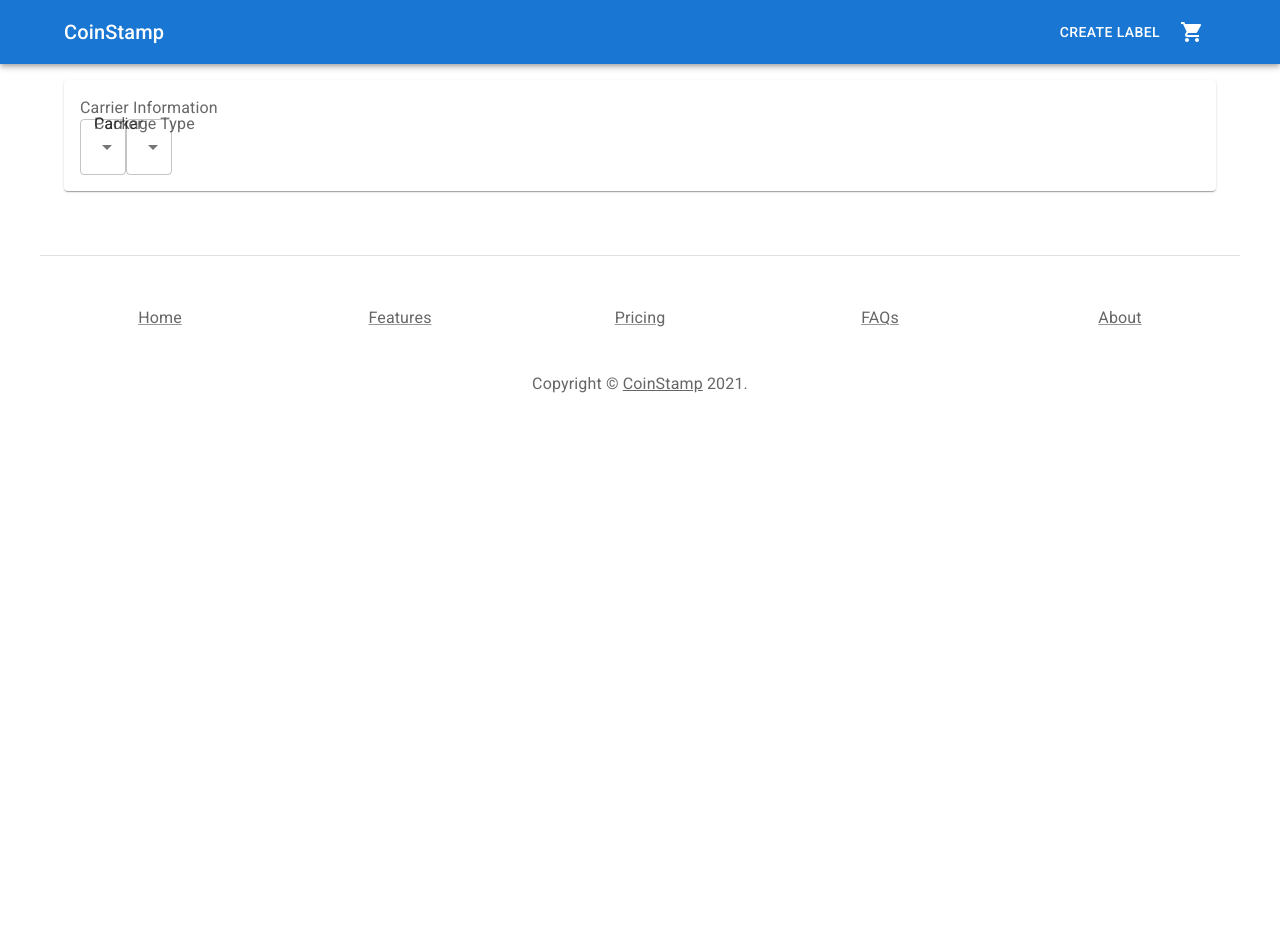
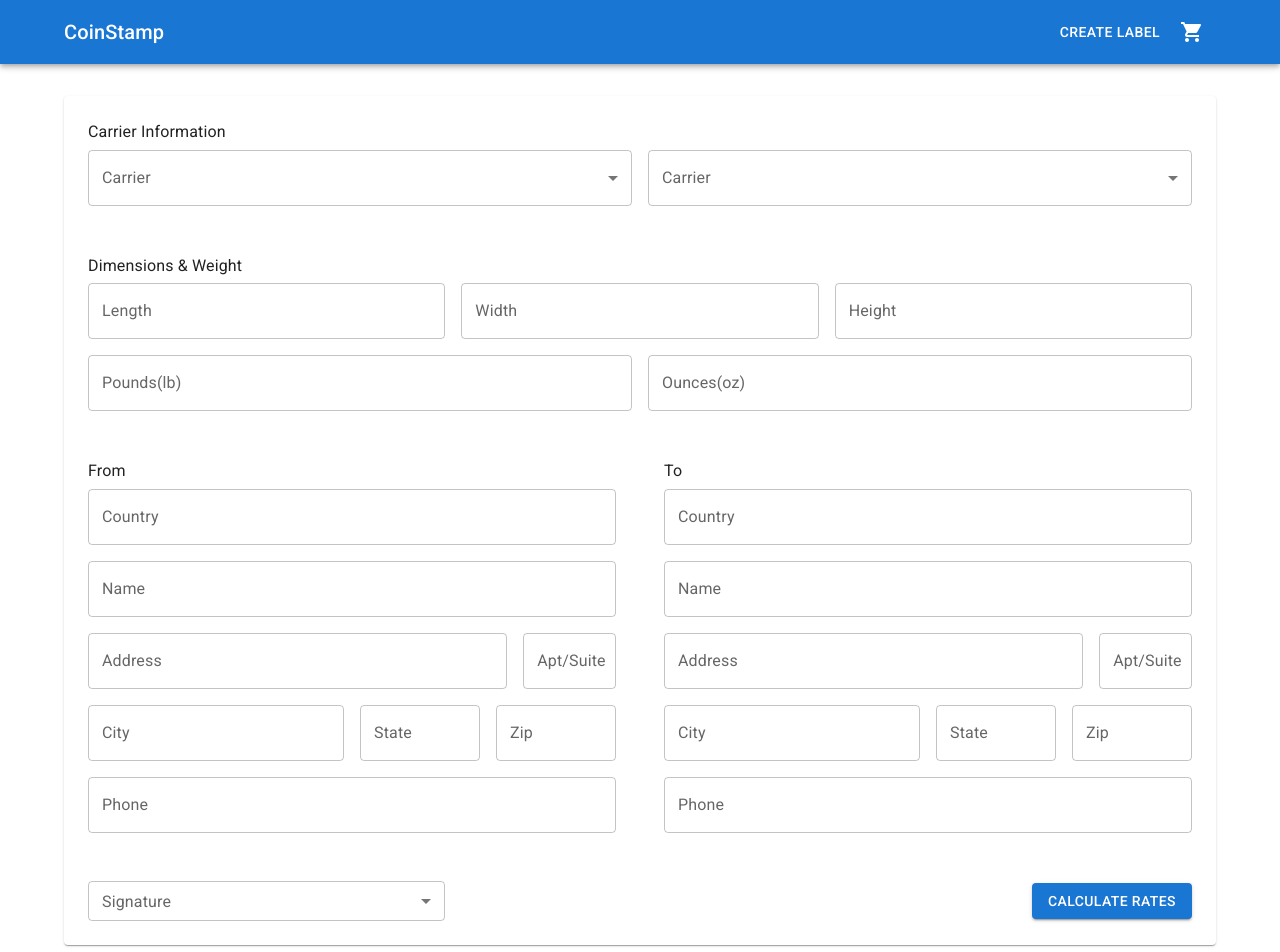
Before and after one commit to xilaluna/coinstamp, a React (Create React App) app in the folder client/: page /create in a window 1280 px wide. Shown: the top 952 px of the page. Before the commit the page ends 800 px from the top, so only its background shows below. Built offline with nearby package versions, Linux system fonts and the light colour scheme.

Commit message:
[upd] stable looking form

```diff
--- a/client/src/components/Form/Form.jsx
+++ b/client/src/components/Form/Form.jsx
@@ -1,25 +1,33 @@
 import React from "react"
 
 import Paper from "@mui/material/Paper"
-import FormControl from "@mui/material/FormControl"
-import InputLabel from "@mui/material/InputLabel"
-import MenuItem from "@mui/material/MenuItem"
-import Select from "@mui/material/Select"
 import Grid from "@mui/material/Grid"
-import Button from "@mui/material/Button"
 import Box from "@mui/material/Box"
 
 import CarrierForm from "./Forms/CarrierForm"
 import MetricsForm from "./Forms/MetricsForm"
-import AddressForm from "./Forms/Address"
+import AddressForm from "./Forms/AddressForm"
+import SubmitForm from "./Forms/SubmitForm"
 
 const Form = () => {
   return (
-    <Paper sx={{ p: 2, my: 2 }}>
+    <Paper sx={{ p: 3, my: 4 }}>
       <Box component="form" action="/stamp">
-        <Grid container spacing={2}>
+        <Grid container spacing={6}>
           <Grid item xs={12}>
             <CarrierForm />
+          </Grid>
+          <Grid item xs={12}>
+            <MetricsForm />
+          </Grid>
+          <Grid item xs={6}>
+            <AddressForm header={"From"} />
+          </Grid>
+          <Grid item xs={6}>
+            <AddressForm header={"To"} />
+          </Grid>
+          <Grid item xs={12}>
+            <SubmitForm />
           </Grid>
         </Grid>
       </Box>
--- a/client/src/components/Form/Forms/Address.jsx
+++ /dev/null
@@ -1,61 +0,0 @@
-import React from "react"
-import { Grid, FormControl, OutlinedInput, InputLabel } from "@mui/material"
-
-const FromForm = () => {
-  return (
-    <>
-      <Grid container spacing={2}>
-        <Grid item xs={12}>
-          <FormControl fullWidth>
-            <InputLabel htmlFor="name-input">Name</InputLabel>
-            <OutlinedInput id="name-input" label="Name" />
-          </FormControl>
-        </Grid>
-        <Grid item xs={6}>
-          <FormControl fullWidth>
-            <InputLabel htmlFor="address-input">Address</InputLabel>
-            <OutlinedInput id="address-input" label="Address" />
-          </FormControl>
-        </Grid>
-        <Grid item xs={6}>
-          <FormControl fullWidth>
-            <InputLabel htmlFor="second-address-input">Apt/Suite</InputLabel>
-            <OutlinedInput id="second-address-input" label="Apt/Suite" />
-          </FormControl>
-        </Grid>
-        <Grid item xs={4}>
-          <FormControl fullWidth>
-            <InputLabel htmlFor="city-input">City</InputLabel>
-            <OutlinedInput id="city-input" label="City" />
-          </FormControl>
-        </Grid>
-        <Grid item xs={4}>
-          <FormControl fullWidth>
-            <InputLabel htmlFor="state-input">State</InputLabel>
-            <OutlinedInput id="state-input" label="State" />
-          </FormControl>
-        </Grid>
-        <Grid item xs={4}>
-          <FormControl fullWidth>
-            <InputLabel htmlFor="zip-input">Zip</InputLabel>
-            <OutlinedInput id="zip-input" label="Zip" />
-          </FormControl>
-        </Grid>
-        <Grid item xs={12}>
-          <FormControl fullWidth>
-            <InputLabel htmlFor="country-input">Country</InputLabel>
-            <OutlinedInput id="country-input" label="Country" />
-          </FormControl>
-        </Grid>
-        <Grid item xs={12}>
-          <FormControl fullWidth>
-            <InputLabel htmlFor="phone-input">Phone</InputLabel>
-            <OutlinedInput id="phone-input" label="Phone" />
-          </FormControl>
-        </Grid>
-      </Grid>
-    </>
-  )
-}
-
-export default FromForm
--- /dev/null
+++ b/client/src/components/Form/Forms/AddressForm.jsx
@@ -0,0 +1,41 @@
+import React from "react"
+import Grid from "@mui/material/Grid"
+import TextField from "@mui/material/TextField"
+import Typography from "@mui/material/Typography"
+
+const AddressForm = (props) => {
+  const { header } = props
+  return (
+    <React.Fragment>
+      <Typography gutterBottom>{header}</Typography>
+      <Grid container spacing={2} columns={20}>
+        <Grid item md={20}>
+          <TextField fullWidth id="country" label="Country" variant="outlined" />
+        </Grid>
+        <Grid item md={20}>
+          <TextField fullWidth id="name" label="Name" variant="outlined" />
+        </Grid>
+        <Grid item md={16}>
+          <TextField fullWidth id="street1" label="Address" variant="outlined" />
+        </Grid>
+        <Grid item md={4}>
+          <TextField fullWidth id="street2" label="Apt/Suite" variant="outlined" />
+        </Grid>
+        <Grid item md={10}>
+          <TextField fullWidth id="city" label="City" variant="outlined" />
+        </Grid>
+        <Grid item md={5}>
+          <TextField fullWidth id="state" label="State" variant="outlined" />
+        </Grid>
+        <Grid item md={5}>
+          <TextField fullWidth id="zip" label="Zip" variant="outlined" />
+        </Grid>
+        <Grid item md={20}>
+          <TextField fullWidth id="phone" label="Phone" variant="outlined" />
+        </Grid>
+      </Grid>
+    </React.Fragment>
+  )
+}
+
+export default AddressForm
--- a/client/src/components/Form/Forms/CarrierForm.jsx
+++ b/client/src/components/Form/Forms/CarrierForm.jsx
@@ -1,49 +1,55 @@
 import React from "react"
+import Grid from "@mui/material/Grid"
 import FormControl from "@mui/material/FormControl"
-import FormGroup from "@mui/material/FormGroup"
-import FormLabel from "@mui/material/FormLabel"
-
-import { InputLabel, Grid, Select, MenuItem, TextField } from "@mui/material"
+import InputLabel from "@mui/material/InputLabel"
+import Select from "@mui/material/Select"
+import MenuItem from "@mui/material/MenuItem"
+import Typography from "@mui/material/Typography"
 
 const CarrierForm = () => {
   const [carrier, setCarrier] = React.useState("")
 
-  const handleChange = (event) => {
+  const handleCarrierChange = (event) => {
     setCarrier(event.target.value)
   }
 
   return (
     <React.Fragment>
-      <FormControl>
-        <FormLabel component="legend">Carrier Information</FormLabel>
-        <FormGroup row>
-          <InputLabel id="carrier-label">Carrier</InputLabel>
+      <Typography gutterBottom>Carrier Information</Typography>
+      <Grid container spacing={2}>
+        <Grid item md={6}>
+          <FormControl fullWidth>
+            <InputLabel id="carrier-select-label">Carrier</InputLabel>
             <Select
-            labelId="carrier-label"
+              labelId="carrier-select-label"
               id="carrier-select"
               value={carrier}
               label="Carrier"
-            onChange={handleChange}
-            autoWidth
+              onChange={handleCarrierChange}
             >
               <MenuItem value={10}>Ten</MenuItem>
               <MenuItem value={20}>Twenty</MenuItem>
               <MenuItem value={30}>Thirty</MenuItem>
             </Select>
-          <InputLabel id="package-type-label">Package Type</InputLabel>
+          </FormControl>
+        </Grid>
+        <Grid item md={6}>
+          <FormControl fullWidth>
+            <InputLabel id="carrier-select-label">Carrier</InputLabel>
             <Select
-            labelId="package-type-label"
-            id="package-type"
+              labelId="carrier-select-label"
+              id="carrier-select"
               value={carrier}
-            label="Package Type"
-            onChange={handleChange}
+              label="Carrier"
+              onChange={handleCarrierChange}
             >
               <MenuItem value={10}>Ten</MenuItem>
               <MenuItem value={20}>Twenty</MenuItem>
               <MenuItem value={30}>Thirty</MenuItem>
             </Select>
-        </FormGroup>
           </FormControl>
+        </Grid>
+      </Grid>
     </React.Fragment>
   )
 }
--- a/client/src/components/Form/Forms/MetricsForm.jsx
+++ b/client/src/components/Form/Forms/MetricsForm.jsx
@@ -1,49 +1,31 @@
 import React from "react"
-import { InputLabel, Grid, FormControl, OutlinedInput, InputAdornment } from "@mui/material"
+import Grid from "@mui/material/Grid"
+import TextField from "@mui/material/TextField"
+import Typography from "@mui/material/Typography"
 
-const AddressForm = () => {
+const MetricsForm = () => {
   return (
-    <>
-      <Grid item xs={4}>
-        <FormControl fullWidth>
-          <InputLabel htmlFor="length-input">Length</InputLabel>
-          <OutlinedInput id="length-input" label="Length" />
-        </FormControl>
+    <React.Fragment>
+      <Typography gutterBottom>Dimensions & Weight</Typography>
+      <Grid container spacing={2}>
+        <Grid item md={4}>
+          <TextField fullWidth id="length" label="Length" variant="outlined" />
+        </Grid>
+        <Grid item md={4}>
+          <TextField fullWidth id="width" label="Width" variant="outlined" />
+        </Grid>
+        <Grid item md={4}>
+          <TextField fullWidth id="height" label="Height" variant="outlined" />
+        </Grid>
+        <Grid item md={6}>
+          <TextField fullWidth id="pounds" label="Pounds(lb)" variant="outlined" />
+        </Grid>
+        <Grid item md={6}>
+          <TextField fullWidth id="ounces" label="Ounces(oz)" variant="outlined" />
+        </Grid>
       </Grid>
-      <Grid item xs={4}>
-        <FormControl fullWidth>
-          <InputLabel htmlFor="width-input">Width</InputLabel>
-          <OutlinedInput id="width-input" label="Width" />
-        </FormControl>
-      </Grid>
-      <Grid item xs={4}>
-        <FormControl fullWidth>
-          <InputLabel htmlFor="height-input">Height</InputLabel>
-          <OutlinedInput id="height-input" label="Height" />
-        </FormControl>
-      </Grid>
-      <Grid item xs={6}>
-        <FormControl fullWidth>
-          <InputLabel htmlFor="pounds-input">Pounds</InputLabel>
-          <OutlinedInput
-            id="pounds-input"
-            label="Pounds"
-            endAdornment={<InputAdornment position="end">lb</InputAdornment>}
-          />
-        </FormControl>
-      </Grid>
-      <Grid item xs={6}>
-        <FormControl fullWidth>
-          <InputLabel htmlFor="ounces-input">Ounces</InputLabel>
-          <OutlinedInput
-            id="ounces-input"
-            label="Ounces"
-            endAdornment={<InputAdornment position="end">oz</InputAdornment>}
-          />
-        </FormControl>
-      </Grid>
-    </>
+    </React.Fragment>
   )
 }
 
-export default AddressForm
+export default MetricsForm
--- /dev/null
+++ b/client/src/components/Form/Forms/SubmitForm.jsx
@@ -0,0 +1,54 @@
+import React from "react"
+import { Link as RouterLink } from "react-router-dom"
+
+import Grid from "@mui/material/Grid"
+import Select from "@mui/material/Select"
+import FormControl from "@mui/material/FormControl"
+import InputLabel from "@mui/material/InputLabel"
+import MenuItem from "@mui/material/MenuItem"
+import Button from "@mui/material/Button"
+
+const SubmitForm = () => {
+  const [signature, setSignature] = React.useState("")
+
+  const handleSignatureChange = (event) => {
+    setSignature(event.target.value)
+  }
+  return (
+    <React.Fragment>
+      <Grid container spacing={2}>
+        <Grid item md={4}>
+          <FormControl fullWidth size="small">
+            <InputLabel id="signature-select-label">Signature</InputLabel>
+            <Select
+              labelId="signature-select-label"
+              id="signature-select"
+              value={signature}
+              label="Signature"
+              onChange={handleSignatureChange}
+            >
+              <MenuItem value={10}>Ten</MenuItem>
+              <MenuItem value={20}>Twenty</MenuItem>
+              <MenuItem value={30}>Thirty</MenuItem>
+            </Select>
+          </FormControl>
+        </Grid>
+        <Grid
+          item
+          md={8}
+          sx={{
+            display: "flex",
+            alignItems: "center",
+            justifyContent: "flex-end",
+          }}
+        >
+          <Button component={RouterLink} to="/rates" variant="contained">
+            Calculate Rates
+          </Button>
+        </Grid>
+      </Grid>
+    </React.Fragment>
+  )
+}
+
+export default SubmitForm
```
Lines whose indentation alone changed are shown as unchanged.
